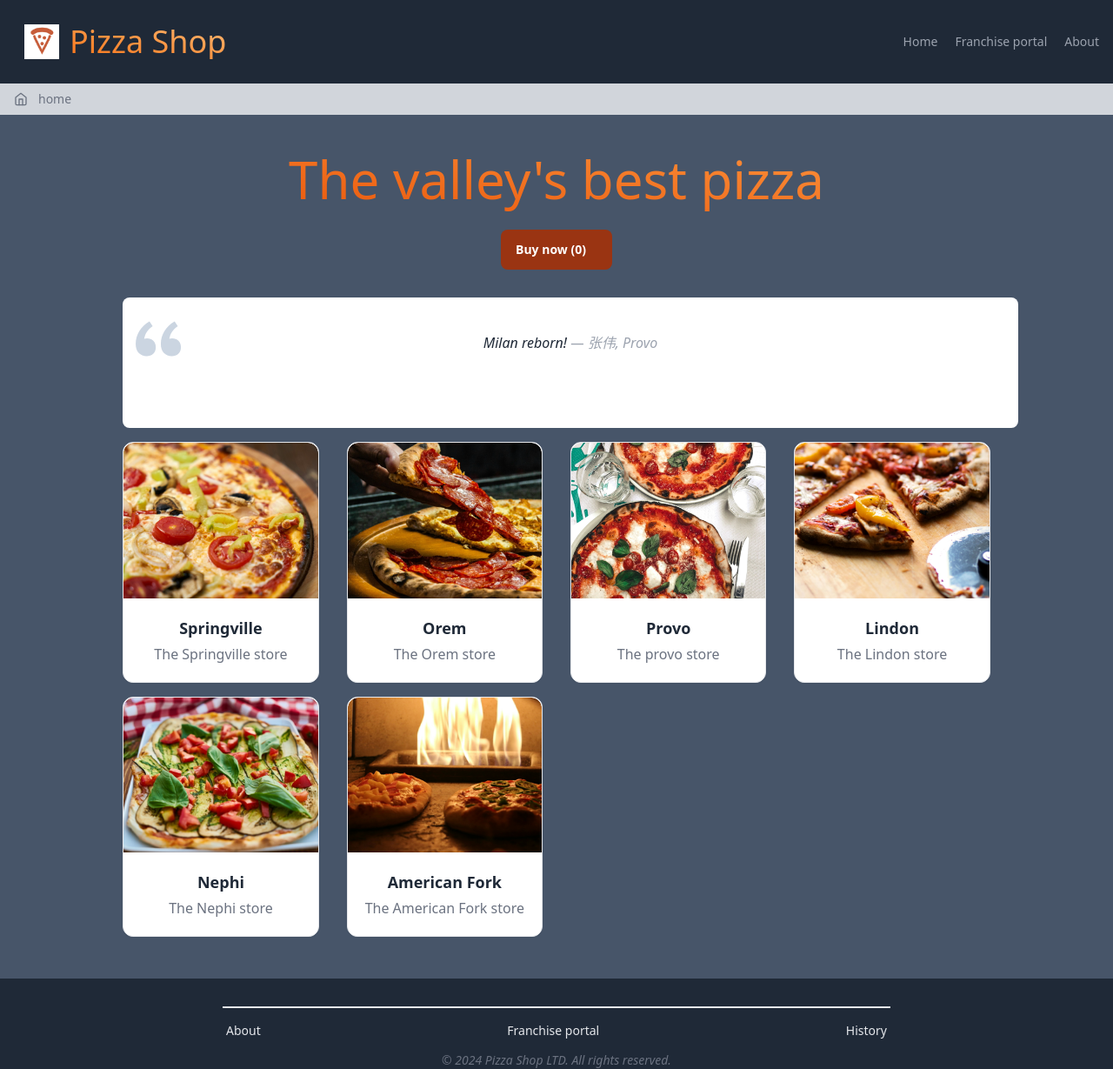
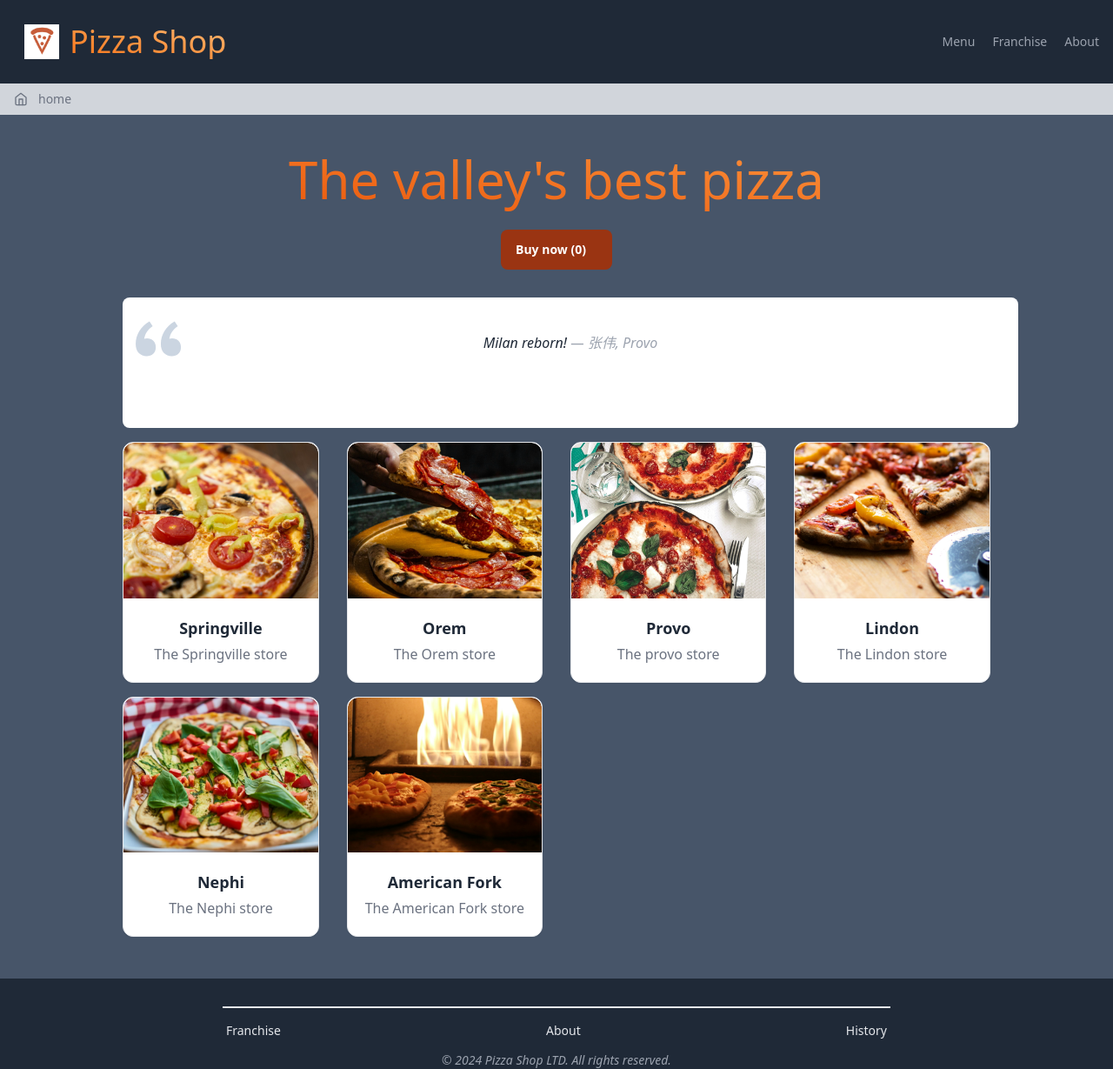
Before and after one commit to zacherikson/jwt-pizza, a React (Vite) app: page / in a window 1280 px wide. Shown: the whole page at 87% size. Built offline with nearby package versions, Linux system fonts and the light colour scheme; a web font is replaced by a local one.

Commit message:
refactor(app) into sub components

```diff
--- a/src/app.jsx
+++ b/src/app.jsx
@@ -5,6 +5,8 @@ import Main from './views/main';
 import Home from './views/home';
 import About from './views/about';
 import Login from './views/login';
+import Menu from './views/menu';
+import History from './views/history';
 import NotFound from './views/notFound';
 import Breadcrumb from './components/breadcrumb';
 import { HamburgerIcon, CloseIcon } from './icons';
@@ -17,8 +19,40 @@ export default function App() {
     window.HSStaticMethods.autoInit();
   }, [location.pathname]);
 
+  const navItems = [
+    { title: 'Home', to: '/', component: <Home />, desc: "The valley's best pizza", display: [] },
+    { title: 'Menu', to: '/menu', component: <Menu />, display: ['nav'] },
+    { title: 'Franchise', to: '/login', component: <Login />, desc: 'Franchise portal', display: ['nav', 'footer'] },
+    { title: 'About', to: '/about', component: <About />, desc: 'The secret sauce', display: ['nav', 'footer'] },
+    { title: 'History', to: '/history', component: <History />, display: ['footer'] },
+    { title: 'Opps', to: '*', component: <NotFound />, display: [] },
+  ];
+
   return (
     <div className='bg-gray-800'>
+      <Header navItems={navItems} />
+      <Breadcrumb location={location.pathname.replace('/', '')} />
+
+      <main className='size-full'>
+        <Routes>
+          {navItems.map((item) => (
+            <Route
+              key={item.title}
+              path={item.to}
+              element={<Main title={item.desc || item.title}>{item.component}</Main>}
+              exact
+            />
+          ))}
+        </Routes>
+      </main>
+
+      <Footer navItems={navItems} />
+    </div>
+  );
+}
+
+function Header({ navItems }) {
+  return (
     <div className='space-y-4'>
       <header className='flex flex-wrap sm:justify-start sm:flex-nowrap w-full bg-gray-800 text-sm py-4 dark:bg-white'>
         <nav
@@ -27,7 +61,7 @@ export default function App() {
         >
           <div className='flex items-center justify-between'>
             <img className='w-10 m-3' src='/pizza-shop-icon.png' />
-              <span className='font-thin flex-none text-4xl dark:text-gray-800 bg-clip-text bg-gradient-to-tr from-orange-500 to-orange-300 text-transparent'>
+            <span className='font-normal flex-none text-4xl dark:text-gray-800 bg-clip-text bg-gradient-to-tr from-orange-500 to-orange-300 text-transparent'>
               Pizza Shop
             </span>
             <div className='sm:hidden'>
@@ -48,11 +82,9 @@ export default function App() {
             className='hs-collapse hidden overflow-hidden transition-all duration-300 basis-full grow sm:block'
           >
             <div className='flex flex-col gap-5 mt-5 sm:flex-row sm:items-center sm:justify-end sm:mt-0 sm:ps-5'>
-                {[
-                  { title: 'Home', to: '/' },
-                  { title: 'Franchise portal', to: '/login' },
-                  { title: 'About', to: '/about' },
-                ].map((item) => (
+              {navItems.map(
+                (item) =>
+                  item.display.includes('nav') && (
                     <NavLink
                       key={item.title}
                       className='font-medium text-gray-400 hover:text-gray-500 dark:text-gray-500 dark:hover:text-gray-400  focus:text-orange-600'
@@ -60,61 +92,24 @@ export default function App() {
                     >
                       {item.title}
                     </NavLink>
-                ))}
+                  )
+              )}
             </div>
           </div>
         </nav>
       </header>
     </div>
+  );
+}
 
-      <Breadcrumb location={location.pathname.replace('/', '')} />
-
-      <main className='size-full'>
-        <Routes>
-          <Route
-            path='/'
-            element={
-              <Main title="The valley's best pizza">
-                <Home />
-              </Main>
-            }
-            exact
-          />
-          <Route
-            path='/about'
-            element={
-              <Main title='The secret sauce'>
-                <About />
-              </Main>
-            }
-          />
-          <Route
-            path='/login'
-            element={
-              <Main title='Franchise portal'>
-                <Login />
-              </Main>
-            }
-          />
-          <Route
-            path='*'
-            element={
-              <Main title='Opps'>
-                <NotFound />
-              </Main>
-            }
-          />
-        </Routes>
-      </main>
-
+function Footer({ navItems }) {
+  return (
     <footer className='m-8 flex justify-center'>
       <div className='container border-t-2 border-gray-200 dark:border-gray-700 max-w-3xl'>
         <nav className='-mb-0.5 flex space-x-6 justify-between'>
-            {[
-              { title: 'About', to: '/about' },
-              { title: 'Franchise portal', to: '/login' },
-              { title: 'History', to: '/history' },
-            ].map((item) => (
+          {navItems.map(
+            (item) =>
+              item.display.includes('footer') && (
                 <NavLink
                   key={item.title}
                   className=' py-4 px-1 inline-flex items-center gap-2 text-sm whitespace-nowrap text-gray-200 hover:text-orange-600 focus:text-orange-600'
@@ -122,11 +117,11 @@ export default function App() {
                 >
                   {item.title}
                 </NavLink>
-            ))}
+              )
+          )}
         </nav>
-          <p className='text-sm text-center italic text-gray-500'>© 2024 Pizza Shop LTD. All rights reserved.</p>
+        <p className='text-sm text-center italic text-gray-400'>© 2024 Pizza Shop LTD. All rights reserved.</p>
       </div>
     </footer>
-    </div>
   );
 }
--- /dev/null
+++ b/src/views/history.jsx
@@ -0,0 +1,5 @@
+import React from 'react';
+
+export default function History() {
+  return <div className='text-neutral-100'>It all started in Mama Ricci's kitchen.</div>;
+}
--- /dev/null
+++ b/src/views/menu.jsx
@@ -0,0 +1,9 @@
+import React from 'react';
+
+export default function Menu() {
+  return (
+    <div className='text-neutral-100'>
+      Pizza, pizza, pizza, pizza, pizza, pizza, pizza, pizza, pizza, and more PIZZA!
+    </div>
+  );
+}
```
Lines whose indentation alone changed are shown as unchanged.
